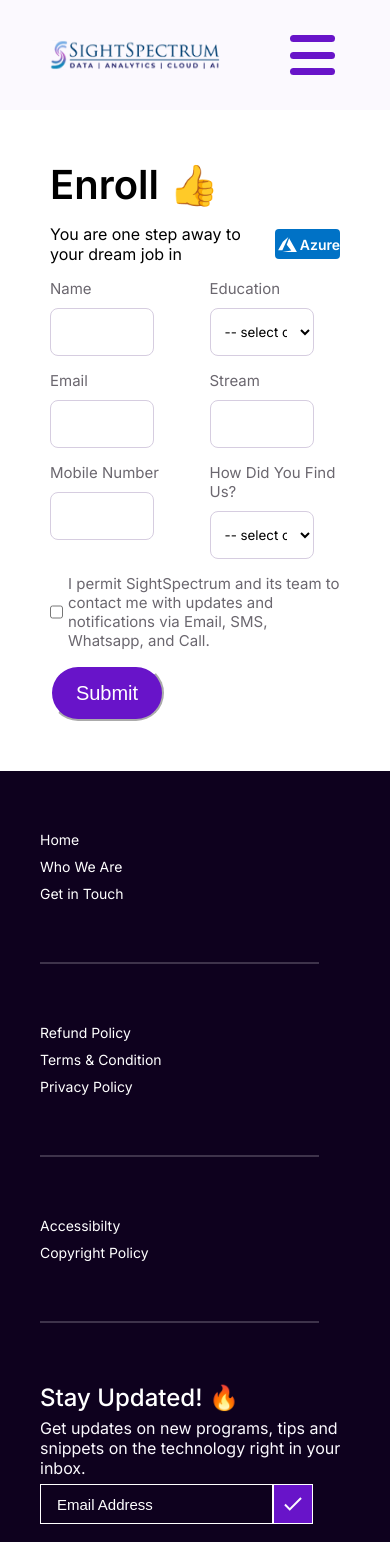
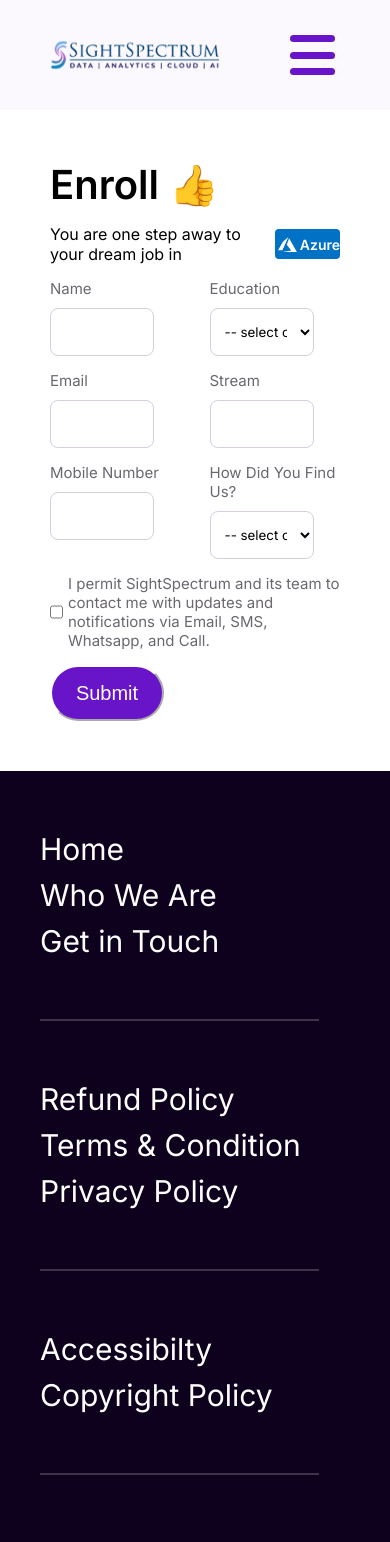
Before and after one commit to Josphine-Swetha23/ssbootcamp, a Next.js app: page /enroll in a window 390 px wide. Shown: the top 1542 px of the page. Built offline with nearby package versions, Linux system fonts and the light colour scheme; no server answers.

Commit message:
footerlinks fontsize adjusted

```diff
--- a/components/footer/footer.module.css
+++ b/components/footer/footer.module.css
@@ -116,3 +116,14 @@
     width: 90%;
   }
 }
+@media screen and (max-width: 450px) {
+  .footerlink {
+    font-size: 30px;
+  }
+  .footertxt1 {
+    font-size: 40px;
+  }
+  .footertxt2 {
+    font-size: 30px;
+  }
+}
```
